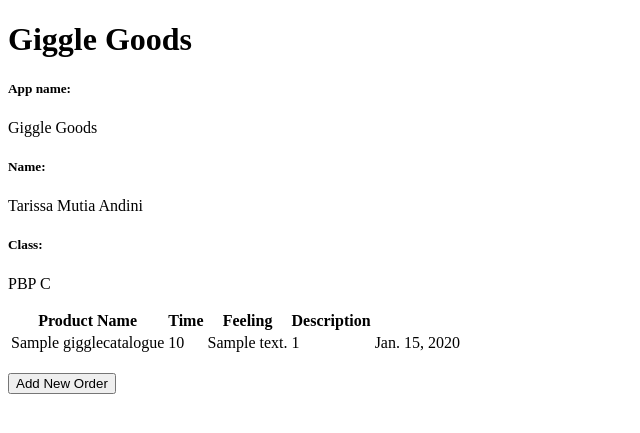
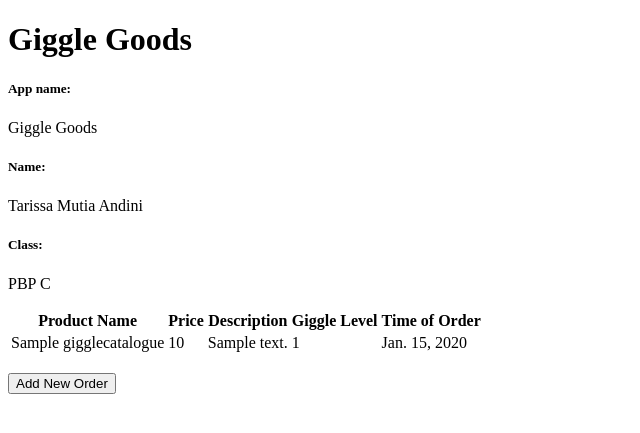
Before and after one commit to cacaciw/gigglegoods, a Django app: page / in a window 1280 px wide. Shown: the top 433 px of the page, without its empty margins (0-640 px from the left). Run offline with Django 5.2, Linux system fonts and the light colour scheme; tables that the repository leaves empty hold one stand-in row (values such as "Sample post").

Commit message:
Changed the form arragements

```diff
--- a/main/templates/main.html
+++ b/main/templates/main.html
@@ -15,10 +15,11 @@
 {% else %}
 <table>
   <tr>
-    <th>Product Name</th>
-    <th>Time</th>
-    <th>Feeling</th>
+    <th>Product Name   </th>
+    <th>Price </th>
     <th>Description</th>
+    <th>Giggle Level</th>
+    <th>Time of Order </th>
   </tr>
 
   {% comment %} Berikut cara memperlihatkan data mood di bawah baris ini
```
